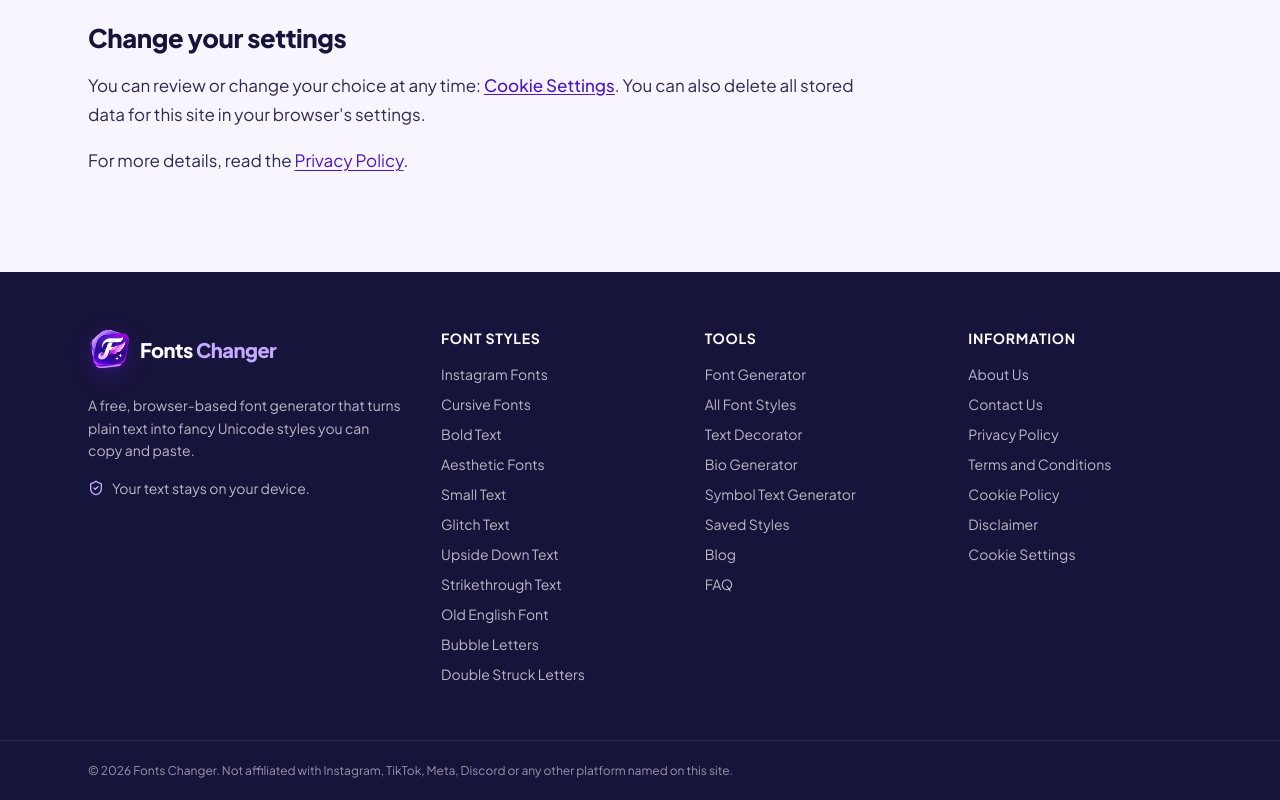
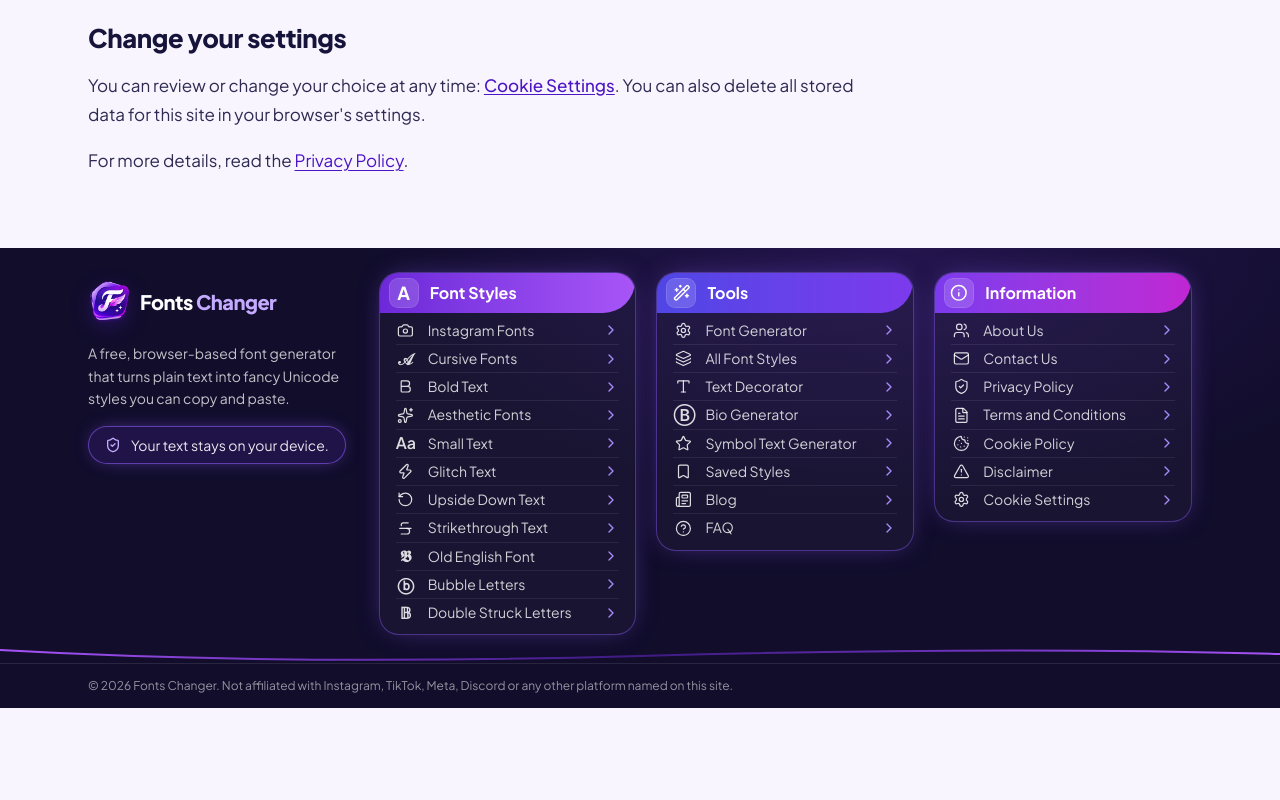
Before and after one commit to tafumalangii68-beep/fontschanger, a Next.js app: page /cookie-policy in a window 1280 px wide. Shown: the part 1261-2061 px from the top of the page. After the commit the page ends 1969 px from the top, so only its background shows below. Built offline with nearby package versions, Linux system fonts and the light colour scheme.

Commit message:
Redesign the footer: compact purple cards with icons, same links and text
Co-Authored-By: Claude Opus 5.5 <noreply@anthropic.com>

```diff
--- a/components/CookieSettingsButton.tsx
+++ b/components/CookieSettingsButton.tsx
@@ -2,10 +2,16 @@
 
 import { openCookieSettings } from "@/lib/consent";
 
-export default function CookieSettingsButton({ className = "" }: { className?: string }) {
+export default function CookieSettingsButton({
+  className = "",
+  children = "Cookie Settings",
+}: {
+  className?: string;
+  children?: React.ReactNode;
+}) {
   return (
     <button type="button" onClick={openCookieSettings} className={className}>
-      Cookie Settings
+      {children}
     </button>
   );
 }
--- a/components/SiteFooter.tsx
+++ b/components/SiteFooter.tsx
@@ -1,81 +1,201 @@
 import Link from "next/link";
-import { ShieldCheck } from "lucide-react";
+import {
+  Bold,
+  Bookmark,
+  Camera,
+  ChevronRight,
+  CircleHelp,
+  Cookie,
+  FileText,
+  Info,
+  Layers,
+  type LucideIcon,
+  Mail,
+  Newspaper,
+  RotateCcw,
+  Settings,
+  ShieldCheck,
+  Sparkles,
+  Star,
+  Strikethrough,
+  TriangleAlert,
+  Type,
+  Users,
+  WandSparkles,
+  Zap,
+} from "lucide-react";
 import CookieSettingsButton from "@/components/CookieSettingsButton";
 import Logo from "@/components/Logo";
 import { fontPages } from "@/data/font-pages";
 import { legalNav, siteConfig } from "@/lib/site-config";
 
-const linkClass = "text-white/70 transition-colors hover:text-white";
+/** An icon is either a lucide icon or a short Unicode glyph that shows the style itself. */
+type RowIcon = LucideIcon | string;
 
-const tools = [
-  { label: "Font Generator", href: "/" },
-  { label: "All Font Styles", href: "/fonts" },
-  { label: "Text Decorator", href: "/text-decorator" },
-  { label: "Bio Generator", href: "/#bio-generator" },
-  { label: "Symbol Text Generator", href: "/#text-generator" },
-  { label: "Saved Styles", href: "/#saved" },
-  { label: "Blog", href: "/blog" },
-  { label: "FAQ", href: "/faq" },
+const tools: { label: string; href: string; icon: RowIcon }[] = [
+  { label: "Font Generator", href: "/", icon: Settings },
+  { label: "All Font Styles", href: "/fonts", icon: Layers },
+  { label: "Text Decorator", href: "/text-decorator", icon: Type },
+  { label: "Bio Generator", href: "/#bio-generator", icon: "Ⓑ" },
+  { label: "Symbol Text Generator", href: "/#text-generator", icon: Star },
+  { label: "Saved Styles", href: "/#saved", icon: Bookmark },
+  { label: "Blog", href: "/blog", icon: Newspaper },
+  { label: "FAQ", href: "/faq", icon: CircleHelp },
 ];
 
-function Column({ title, children }: { title: string; children: React.ReactNode }) {
+const FONT_ICONS: Record<string, RowIcon> = {
+  "instagram-fonts": Camera,
+  "cursive-fonts": "𝒜",
+  "bold-text": Bold,
+  "aesthetic-fonts": Sparkles,
+  "small-text": "Aa",
+  "glitch-text": Zap,
+  "upside-down-text": RotateCcw,
+  "strikethrough-text": Strikethrough,
+  "old-english-font": "𝕭",
+  "bubble-letters": "ⓑ",
+  "double-struck": "𝔹",
+};
+
+const LEGAL_ICONS: Record<string, LucideIcon> = {
+  "/about": Users,
+  "/contact": Mail,
+  "/privacy-policy": ShieldCheck,
+  "/terms-and-conditions": FileText,
+  "/cookie-policy": Cookie,
+  "/disclaimer": TriangleAlert,
+};
+
+const rowClass =
+  "group flex w-full items-center gap-3 border-b border-white/[0.08] py-1 text-left text-sm leading-[1.2rem] text-white/80 transition-colors hover:text-white";
+
+function RowContent({ icon: Icon, label }: { icon: RowIcon; label: string }) {
   return (
-    <nav aria-label={title}>
-      <p className="text-sm font-bold uppercase tracking-wider text-white">{title}</p>
-      <ul className="mt-4 space-y-2.5 text-sm">{children}</ul>
+    <>
+      <span className="grid w-5 shrink-0 place-items-center text-white/85" aria-hidden="true">
+        {typeof Icon === "string" ? (
+          <span className="text-base leading-none font-semibold">{Icon}</span>
+        ) : (
+          <Icon className="size-[1.05rem]" strokeWidth={1.75} />
+        )}
+      </span>
+      <span className="flex-1">{label}</span>
+      <ChevronRight
+        className="size-4 shrink-0 text-[#a78bfa] transition-transform group-hover:translate-x-0.5"
+        aria-hidden="true"
+      />
+    </>
+  );
+}
+
+function Card({
+  title,
+  icon: Icon,
+  tone,
+  className = "",
+  children,
+}: {
+  title: string;
+  icon: LucideIcon | string;
+  tone: string;
+  className?: string;
+  children: React.ReactNode;
+}) {
+  return (
+    <nav
+      aria-label={title}
+      className={`overflow-hidden rounded-[1.25rem] border border-[#8b5cf6]/45 bg-white/[0.03] shadow-[0_0_28px_-10px_rgb(139_92_246/0.65),inset_0_1px_0_rgb(255_255_255/0.06)] ${className}`}
+    >
+      <div className={`flex items-center gap-3 rounded-br-[2rem] py-1.5 pr-6 pl-2.5 ${tone}`}>
+        <span className="grid size-7 place-items-center rounded-lg bg-white/15 text-white ring-1 ring-white/25">
+          {typeof Icon === "string" ? (
+            <span className="text-lg leading-none font-bold">{Icon}</span>
+          ) : (
+            <Icon className="size-[1.1rem]" aria-hidden="true" />
+          )}
+        </span>
+        <p className="text-base font-bold text-white">{title}</p>
+      </div>
+      <ul className="px-4 pt-1 pb-2 [&>li:last-child>*]:border-b-0">{children}</ul>
     </nav>
   );
 }
 
 export default function SiteFooter() {
   return (
-    <footer className="mt-20 bg-navy text-white dark:bg-[#0a0819]">
-      <div className="mx-auto grid max-w-6xl gap-10 px-4 py-14 sm:grid-cols-2 sm:px-6 lg:grid-cols-[1.4fr_1fr_1fr_1fr]">
-        <div>
+    <footer className="relative mt-14 overflow-hidden bg-[#110d2b] text-white dark:bg-[#0a0819]">
+      <div
+        className="pointer-events-none absolute inset-0 bg-[radial-gradient(60%_80%_at_70%_0%,rgb(124_58_237/0.18),transparent_70%)]"
+        aria-hidden="true"
+      />
+      <div className="relative mx-auto grid max-w-6xl gap-5 px-4 pt-6 pb-3 sm:grid-cols-2 sm:items-start sm:px-6 lg:grid-cols-3 xl:grid-cols-[1.05fr_1fr_1fr_1fr]">
+        <div className="sm:col-span-2 lg:col-span-3 lg:flex lg:flex-wrap lg:items-center lg:gap-x-8 lg:gap-y-3 xl:col-span-1 xl:block xl:pt-2">
           <Link href="/" className="inline-block rounded-xl" aria-label="Fonts Changer home">
             <Logo inverted />
           </Link>
-          <p className="mt-4 max-w-xs text-sm leading-relaxed text-white/70">
+          <p className="mt-3 max-w-sm text-sm leading-relaxed text-white/75 lg:mt-0 xl:mt-3">
             A free, browser-based font generator that turns plain text into fancy Unicode styles you can copy and paste.
           </p>
-          <p className="mt-4 flex items-start gap-2 text-sm text-white/70">
-            <ShieldCheck className="mt-0.5 size-4 shrink-0 text-[#c4abff]" aria-hidden="true" />
+          <p className="mt-4 inline-flex items-center gap-2.5 lg:mt-0 xl:mt-4 rounded-full border border-[#8b5cf6]/60 bg-[#7c3aed]/15 px-4 py-2 text-sm text-white/90 shadow-[0_0_20px_-8px_rgb(139_92_246/0.9)]">
+            <ShieldCheck className="size-4 shrink-0 text-[#c4abff]" aria-hidden="true" />
             Your text stays on your device.
           </p>
         </div>
-        <Column title="Font styles">
+
+        <Card title="Font Styles" icon="A" tone="bg-gradient-to-r from-[#6d28d9] to-[#a855f7]" className="sm:row-span-2 lg:row-span-1">
           {fontPages.map((p) => (
             <li key={p.slug}>
-              <Link href={`/fonts/${p.slug}`} className={linkClass}>
-                {p.name}
+              <Link href={`/fonts/${p.slug}`} className={rowClass}>
+                <RowContent icon={FONT_ICONS[p.slug] ?? Type} label={p.name} />
               </Link>
             </li>
           ))}
-        </Column>
-        <Column title="Tools">
+        </Card>
+
+        <Card title="Tools" icon={WandSparkles} tone="bg-gradient-to-r from-[#4f46e5] to-[#7c3aed]">
           {tools.map((t) => (
             <li key={t.href}>
-              <Link href={t.href} className={linkClass}>
-                {t.label}
+              <Link href={t.href} className={rowClass}>
+                <RowContent icon={t.icon} label={t.label} />
               </Link>
             </li>
           ))}
-        </Column>
-        <Column title="Information">
+        </Card>
+
+        <Card title="Information" icon={Info} tone="bg-gradient-to-r from-[#7c3aed] to-[#c026d3]">
           {legalNav.map((l) => (
             <li key={l.href}>
-              <Link href={l.href} className={linkClass}>
-                {l.label}
+              <Link href={l.href} className={rowClass}>
+                <RowContent icon={LEGAL_ICONS[l.href] ?? FileText} label={l.label} />
               </Link>
             </li>
           ))}
           <li>
-            <CookieSettingsButton className={`${linkClass} text-left`} />
+            <CookieSettingsButton className={`${rowClass} cursor-pointer`}>
+              <RowContent icon={Settings} label="Cookie Settings" />
+            </CookieSettingsButton>
           </li>
-        </Column>
+        </Card>
       </div>
-      <div className="border-t border-white/10">
-        <p className="mx-auto max-w-6xl px-4 py-5 text-xs leading-relaxed text-white/55 sm:px-6">
+
+      <svg
+        className="relative block h-4 w-full"
+        viewBox="0 0 1440 16"
+        preserveAspectRatio="none"
+        aria-hidden="true"
+      >
+        <defs>
+          <linearGradient id="footer-wave" x1="0" x2="1">
+            <stop offset="0" stopColor="#a855f7" />
+            <stop offset="0.5" stopColor="#6d28d9" stopOpacity="0.5" />
+            <stop offset="1" stopColor="#a855f7" />
+          </linearGradient>
+        </defs>
+        <path d="M0 3 C 240 15, 480 15, 720 9 S 1200 1, 1440 7" fill="none" stroke="url(#footer-wave)" strokeWidth="2" />
+      </svg>
+
+      <div className="relative border-t border-white/10">
+        <p className="mx-auto max-w-6xl px-4 py-3 text-xs leading-relaxed text-white/55 sm:px-6">
           © {new Date().getFullYear()} {siteConfig.name}. Not affiliated with Instagram, TikTok, Meta, Discord or any other
           platform named on this site.
         </p>
```
